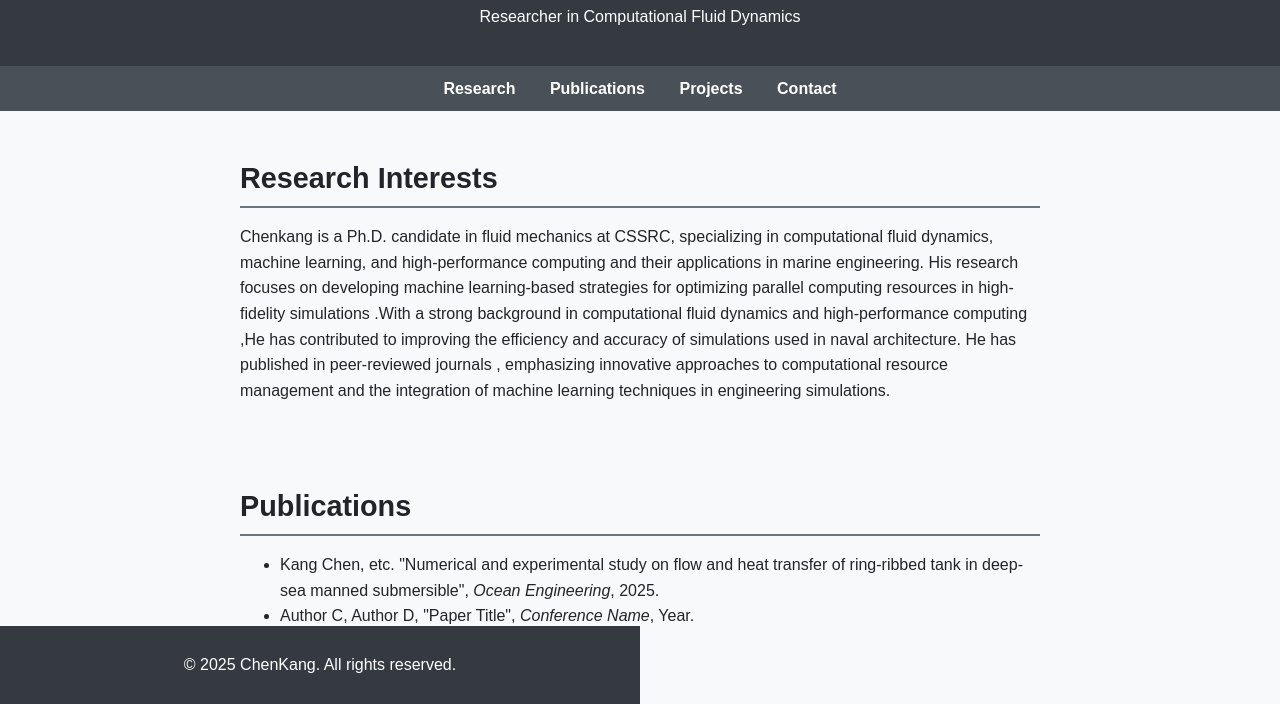
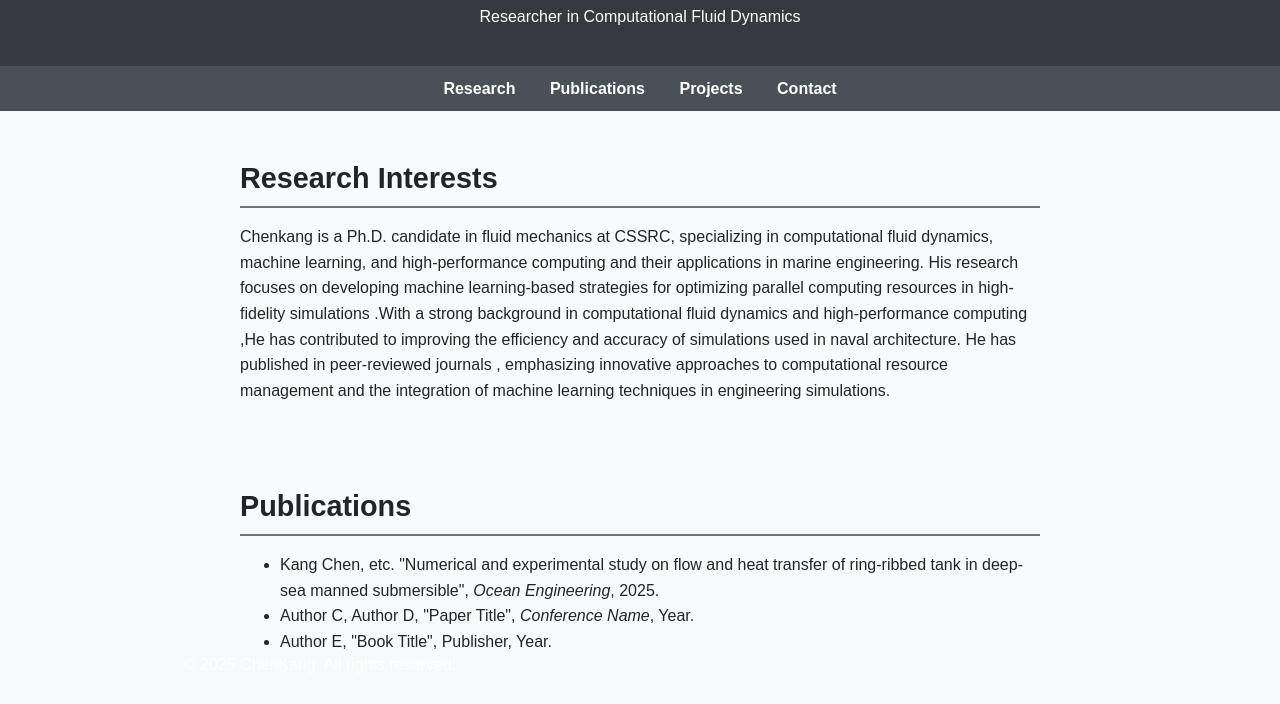
Before and after one commit to alarpe/alarpe.github.io, a plain HTML site: page index.html in a window 1280 px wide. Shown: the part 96-800 px from the top of the page. Drawn offline with Linux system fonts and the light colour scheme.

Commit message:
index.html

```diff
--- a/index.html
+++ b/index.html
@@ -58,7 +58,7 @@
         }
 
         footer {
-            background-color: #343a40;
+            background-color: transparent;
             color: #fff;
             text-align: center;
             padding: 10px 0;
```
